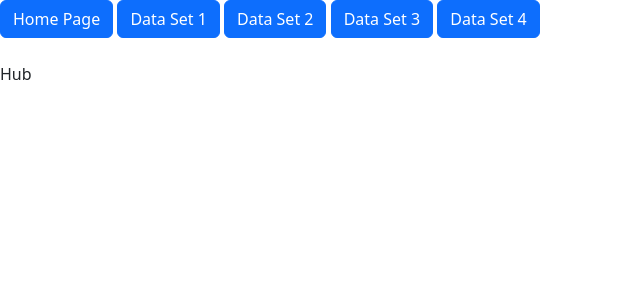
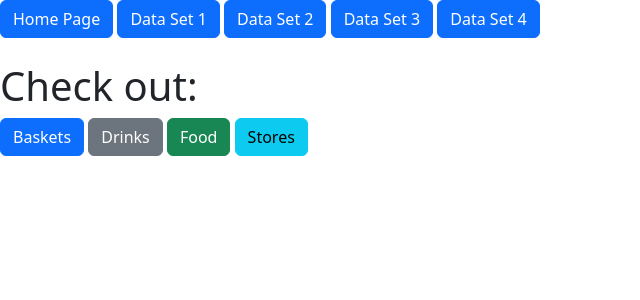
Before and after one commit to Darrenfisherlol/EC_DFisher_HW_4, a PHP site: page / in a window 1280 px wide. Shown: the top 300 px of the page, without its empty margins (0-640 px from the left). Run offline with PHP 8.4, Linux system fonts and the light colour scheme.

Commit message:
Add files via upload

```diff
--- a/index.php
+++ b/index.php
@@ -6,4 +6,13 @@
 <?php require_once("header.php")?>
 
 
-Hub
+<div>
+    <h1>
+        Check out:
+    </h1>
+
+    <a class="btn btn-primary" href="dataOne.php"  role="button"> Baskets </a>
+    <a class="btn btn-secondary" href="dataTwo.php"  role="button"> Drinks </a>
+    <a class="btn btn-success" href="dataThree.php"  role="button"> Food </a>
+    <a class="btn btn-info" href="dataFour.php"  role="button"> Stores </a>
+</div>
```
Also changed, not shown: dataFour.php (line endings or trailing spaces), dataThree.php (line endings or trailing spaces), dataTwo.php (line endings or trailing spaces), header.php (line endings or trailing spaces), style.css (line endings or trailing spaces).
